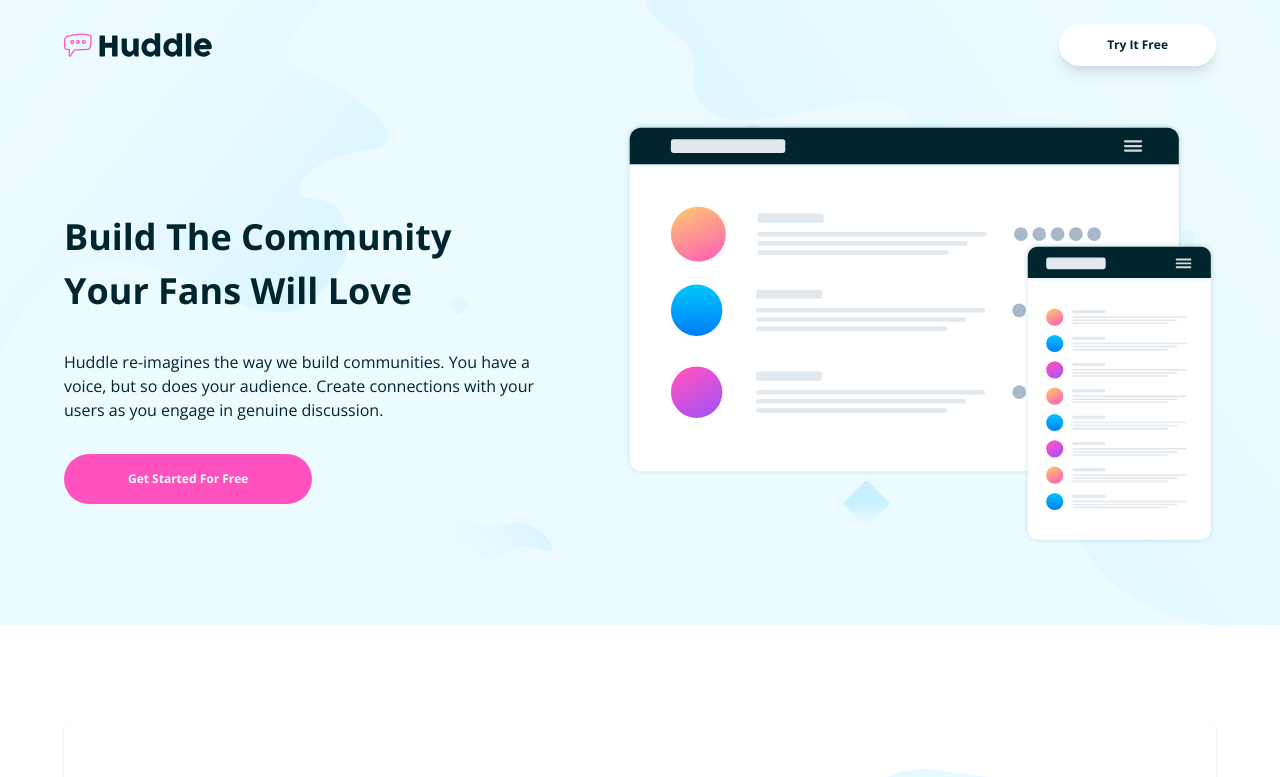
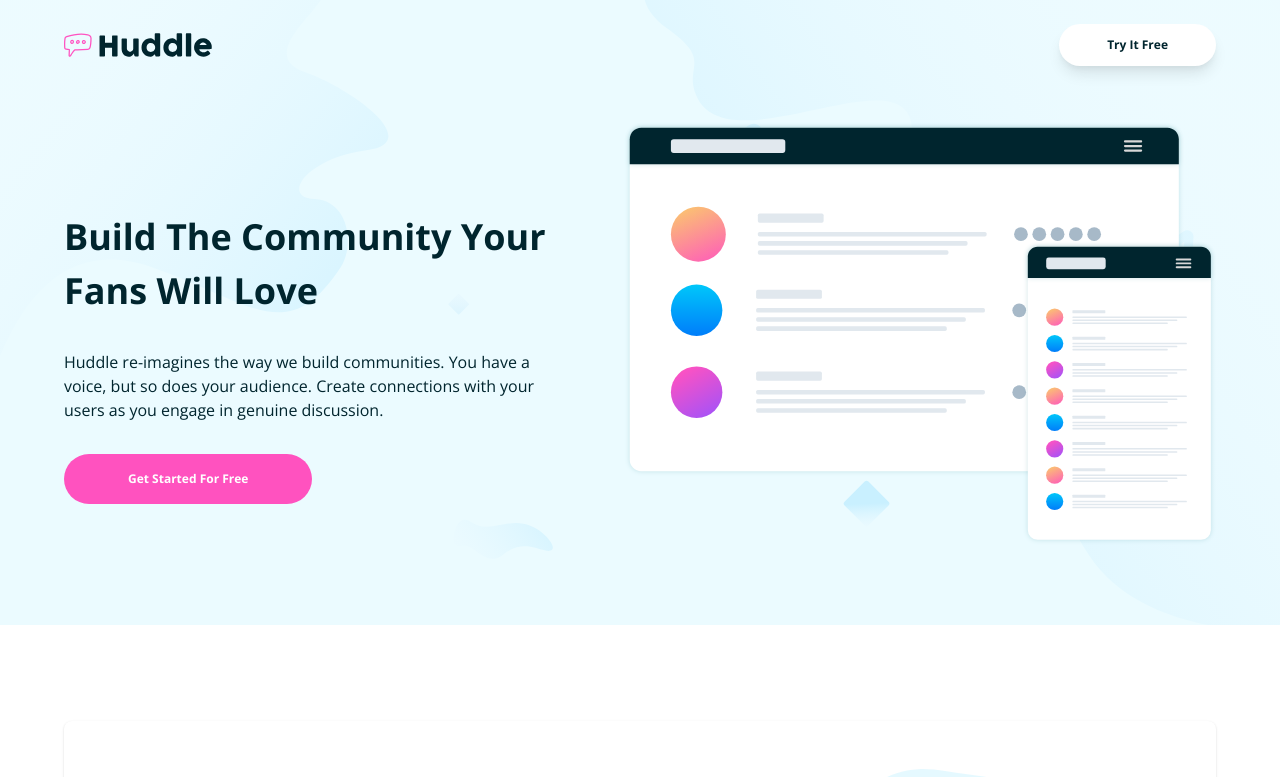
Before and after one commit to kyrelldixon/huddle-landing-page, a Next.js app: page / in a window 1280 px wide. Shown: the top 777 px of the page. Built offline with nearby package versions, Linux system fonts and the light colour scheme.

Commit message:
fix: remove extra padding in header

```diff
--- a/components/header.js
+++ b/components/header.js
@@ -7,7 +7,7 @@ export default () => (
       </button>
     </nav>
     <div className="flex flex-col items-center px-8 pt-16 pb-8 text-center md:pb-12 md:pt-8 md:text-left md:flex-row lg:pb-20 lg:px-16 lg:pt-4 lg:text-left lg:flex-row">
-      <div className="max-w-lg pr-8 mb-4 md:mb-0 md:mr-8 lg:mr-12 lg:mt-12 md:flex-1">
+      <div className="max-w-lg mb-4 md:mb-0 md:mr-8 lg:mr-12 lg:mt-12 md:flex-1">
         <h1 className="mb-8 text-3xl font-bold lg:text-4xl">
           Build The Community Your Fans Will Love
         </h1>
```
